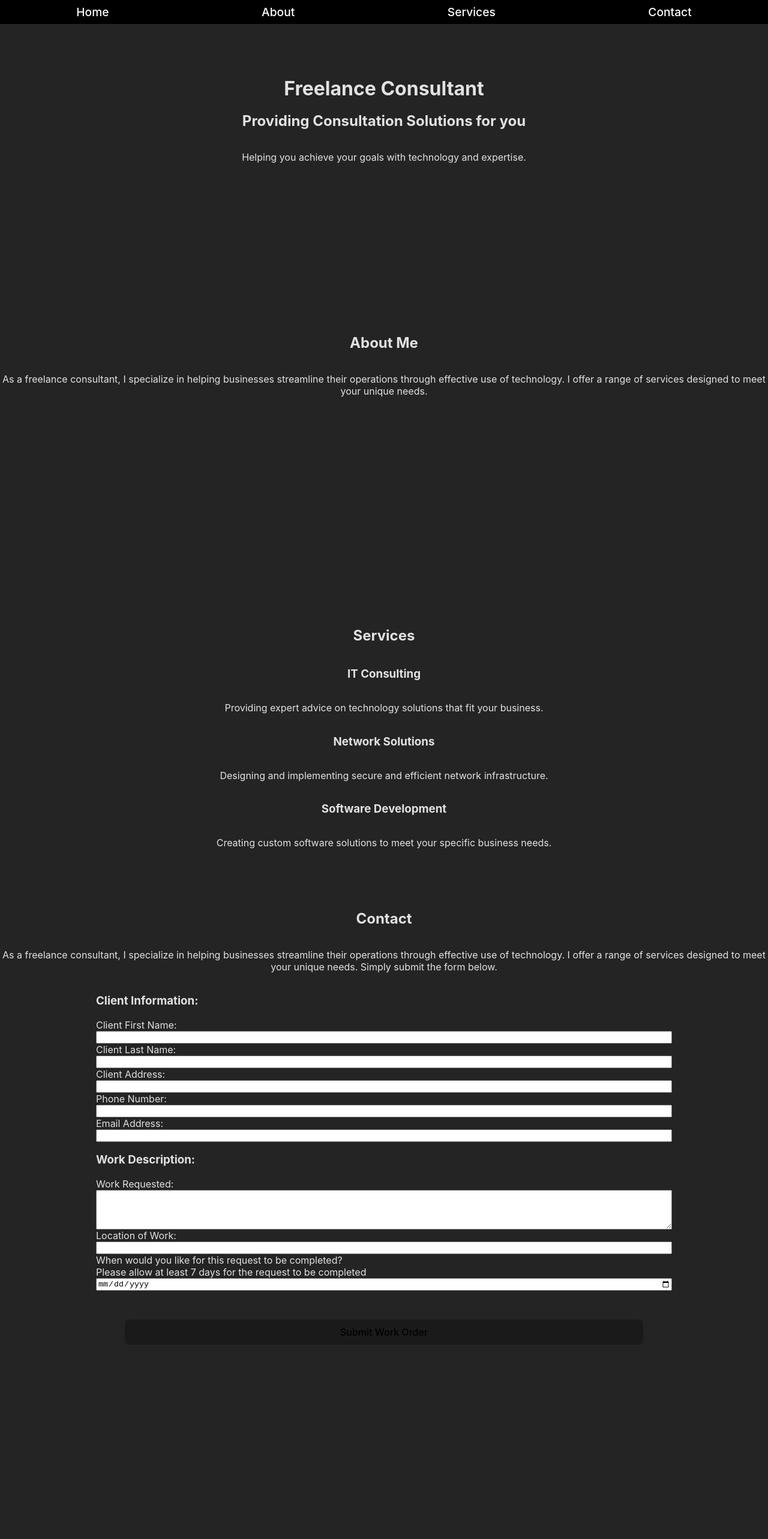
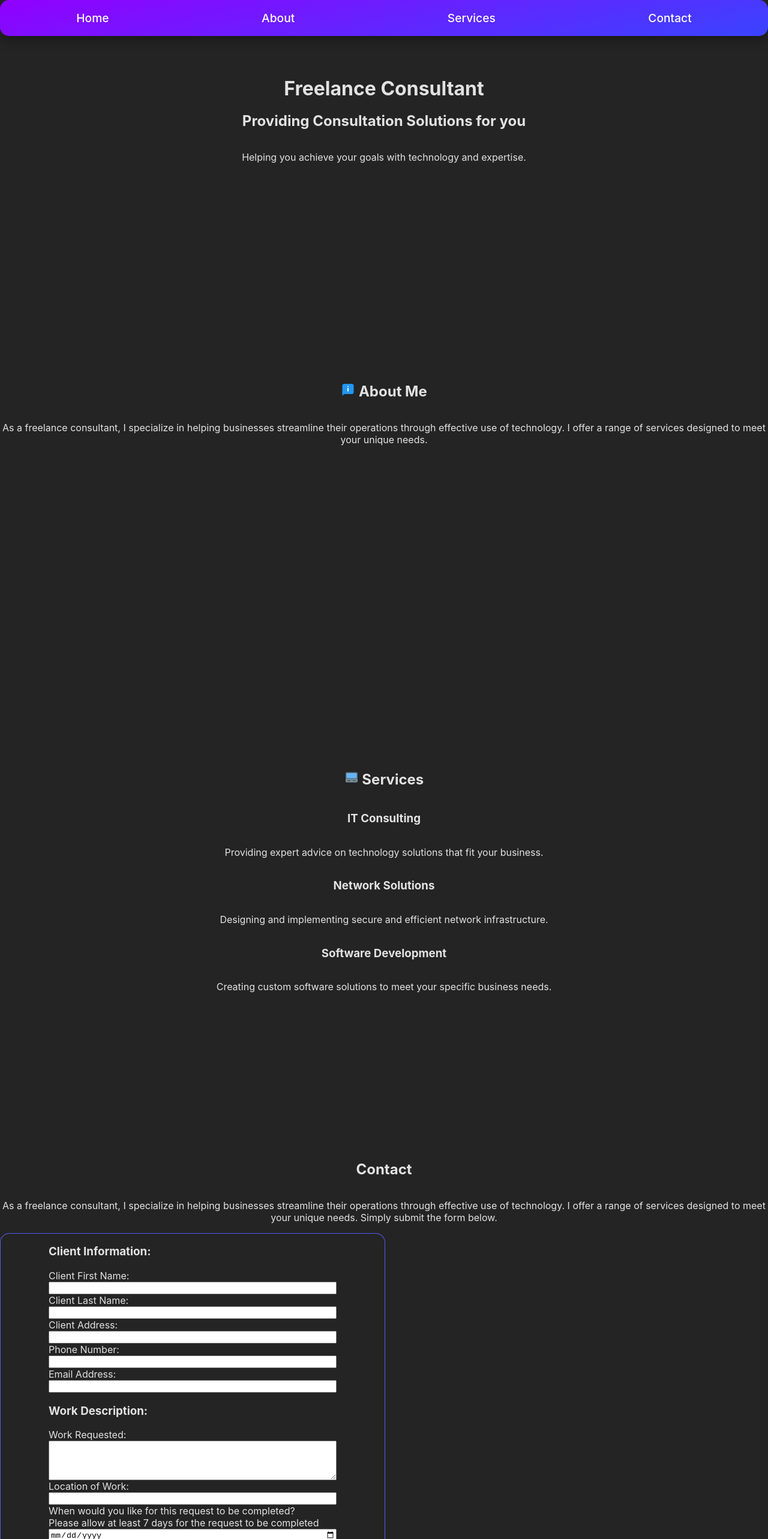
Before and after one commit to samglz10/consultant-portal, a React (Vite) app: page / in a window 1280 px wide. Shown: the top 2566 px of the page at 60% size. Before the commit the page ends 2278 px from the top, so only its background shows below. Built offline with nearby package versions, Linux system fonts and the light colour scheme.

Commit message:
new navbar look

```diff
--- a/index.html
+++ b/index.html
@@ -3,7 +3,7 @@
   <head>
     <meta charset="UTF-8" />
     <meta name="viewport" content="width=device-width, initial-scale=1.0" />
-    <title>Vite + React</title>
+    <title>FreeLance Consultant Page</title>
   </head>
   <body>
     <div id="root"></div>
--- a/package.json
+++ b/package.json
@@ -12,6 +12,7 @@
   "dependencies": {
     "react": "^18.3.1",
     "react-dom": "^18.3.1",
+    "react-icons": "^5.3.0",
     "uuid": "^10.0.0"
   },
   "devDependencies": {
--- a/src/App.css
+++ b/src/App.css
@@ -3,4 +3,5 @@
   height: 100%;
   margin: 0 auto;
   text-align: center;
+  margin-top: 10%;
 }
--- a/src/App.jsx
+++ b/src/App.jsx
@@ -1,7 +1,7 @@
 //import { useState } from 'react'
 import './App.css'
 import Home from './assets/HomePage'
-import NavBar from './assets/Navbar'
+
 
 function App() {
 
--- a/src/assets/HomePage.jsx
+++ b/src/assets/HomePage.jsx
@@ -1,5 +1,7 @@
 import NavBar from "./Navbar"
 import WorkOrderForm from "./WorkForm"
+import { FcSelfServiceKiosk, FcAbout } from "react-icons/fc";
+
 
 const Home = ()=>{
     return (
@@ -13,13 +15,13 @@ const Home = ()=>{
         </div>
     </header>
     <section id="about" className="container">
-        <h2>About Me</h2>
+        <h2> <FcAbout/> About Me</h2>
         <div className="box">
             <p>As a freelance consultant, I specialize in helping businesses streamline their operations through effective use of technology. I offer a range of services designed to meet your unique needs.</p>
         </div>
     </section>
     <section id="services" className="container">
-        <h2>Services</h2>
+        <h2><FcSelfServiceKiosk/> Services</h2>
         <div className="box">
             <h3>IT Consulting</h3>
             <p>Providing expert advice on technology solutions that fit your business.</p>
--- a/src/assets/Navbar.jsx
+++ b/src/assets/Navbar.jsx
@@ -1,3 +1,4 @@
+
 const NavBar = ()=>{
     return(
         <nav>
--- a/src/assets/WorkForm.jsx
+++ b/src/assets/WorkForm.jsx
@@ -30,6 +30,7 @@ const WorkOrderForm =()=>{
         // Here you could do something with the form data, like sending it to an API
       };
     return (
+    <div id="workForm-container">
         <form id="workOrderForm" onSubmit={handleSubmit}>
         <div className="work-container">
             <h3>Client Information:</h3>
@@ -108,7 +109,8 @@ const WorkOrderForm =()=>{
                     required/>
         </div>
             <button type="submit" >Submit Work Order</button>
-    </form >
+        </form>
+    </div>
 )
 }
 export default WorkOrderForm;
--- a/src/index.css
+++ b/src/index.css
@@ -32,7 +32,7 @@ a {
   text-decoration: inherit;
 }
 a:hover {
-  color: #535bf2;
+  color: #000000;
 }
 
 
@@ -47,9 +47,12 @@ button {
   cursor: pointer;
   transition: border-color 0.25s;
   margin: 5%;
+  border-color: #646cff;
 }
 button:hover {
-  border-color: #646cff;
+
+  background-color:#535bf2;
+  -webkit-transition: background-color 500ms linear;
 }
 
 button:focus,
@@ -71,10 +74,14 @@ nav{
   background: #252525;
   position:fixed;
   overflow: hidden;
-  height: 5%;
+  top:0;
+  height: 7.5%;
   width: 100%;
   z-index: 1000;
-  background-color: black;
+  background: rgb(58,68,255);
+  background: linear-gradient(347deg, rgba(58,68,255,1) 0%, rgba(145,0,255,1) 100%);
+  border-radius: 15px;
+  box-shadow: 0 4px 20px 0 rgba(0, 0, 0, 0.2), 0 6px 20px 0 rgba(0, 0, 0, 0.19);
 }
 nav a {
   color: #ffffff;
@@ -83,7 +90,7 @@ nav a {
   font-size: 1.2em;
 }
 nav a:hover {
-  text-decoration: underline;
+  text-decoration: bold;
 }
 
 .work-container{
@@ -98,13 +105,25 @@ header{
   width: 100%;
 }
 
+#workForm-container{
+  width: 50%;
+  display: flex;
+  justify-content: center;
+  align-content: center;
+  text-align: center;
+  border: #535bf2 solid 1px;
+  border-radius: 2.5%;
+
+}
+
 .container{
   display: flex;
   flex-direction: column;
   align-content: center;
   justify-content: center;
-  height: 80%;
+  height: 100%;
 }
+
 
 .box{
   display: flex;
@@ -113,5 +132,5 @@ header{
 }
 
 header{
-  margin-top: 10%;
+  padding-top: 5%;
 }
--- a/src/main.jsx
+++ b/src/main.jsx
@@ -1,13 +1,11 @@
 import { StrictMode } from 'react'
 import { createRoot } from 'react-dom/client'
 import App from './App.jsx'
-
 import './index.css'
 
 createRoot(document.getElementById('root')).render(
   <StrictMode>
     <App/>
 
-
   </StrictMode>,
 )
```
Also changed, not shown: 1 other file (tests, documents, lock files or other folders). Lines whose indentation alone changed are shown as unchanged.
